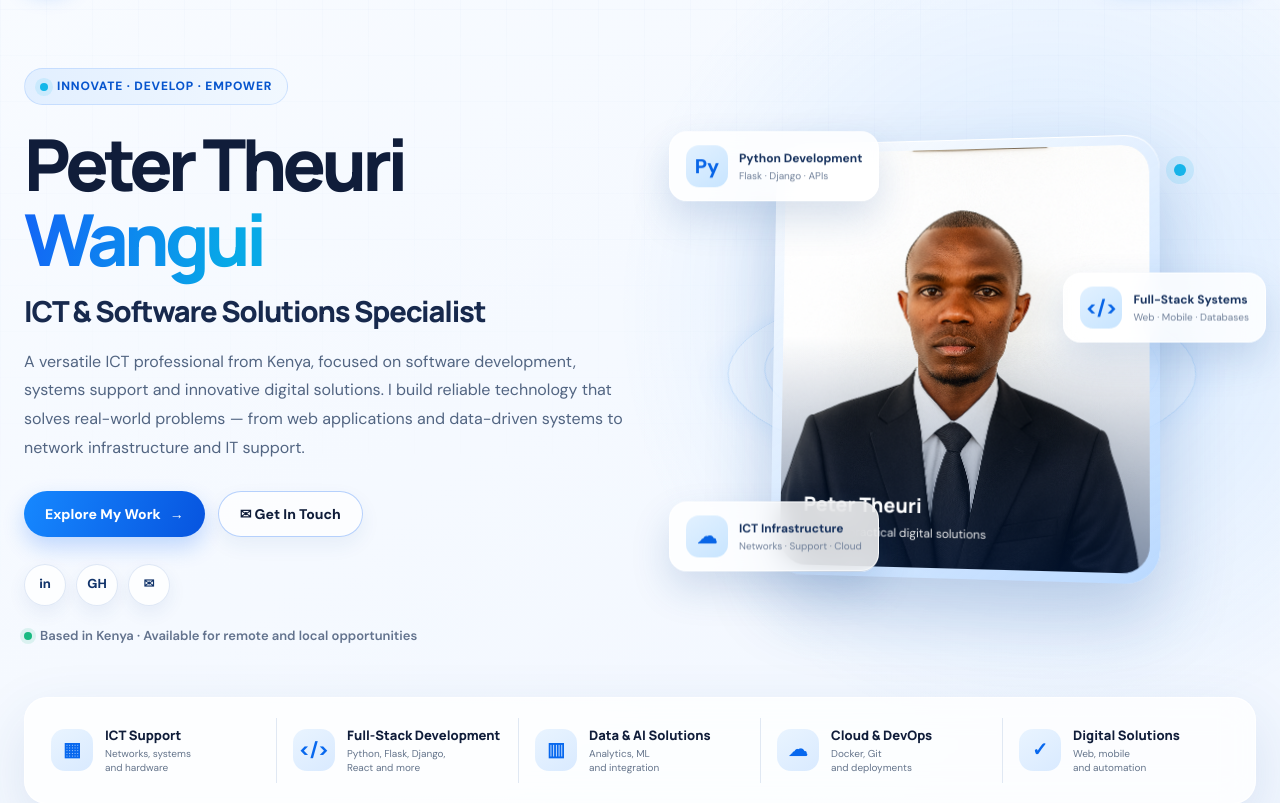
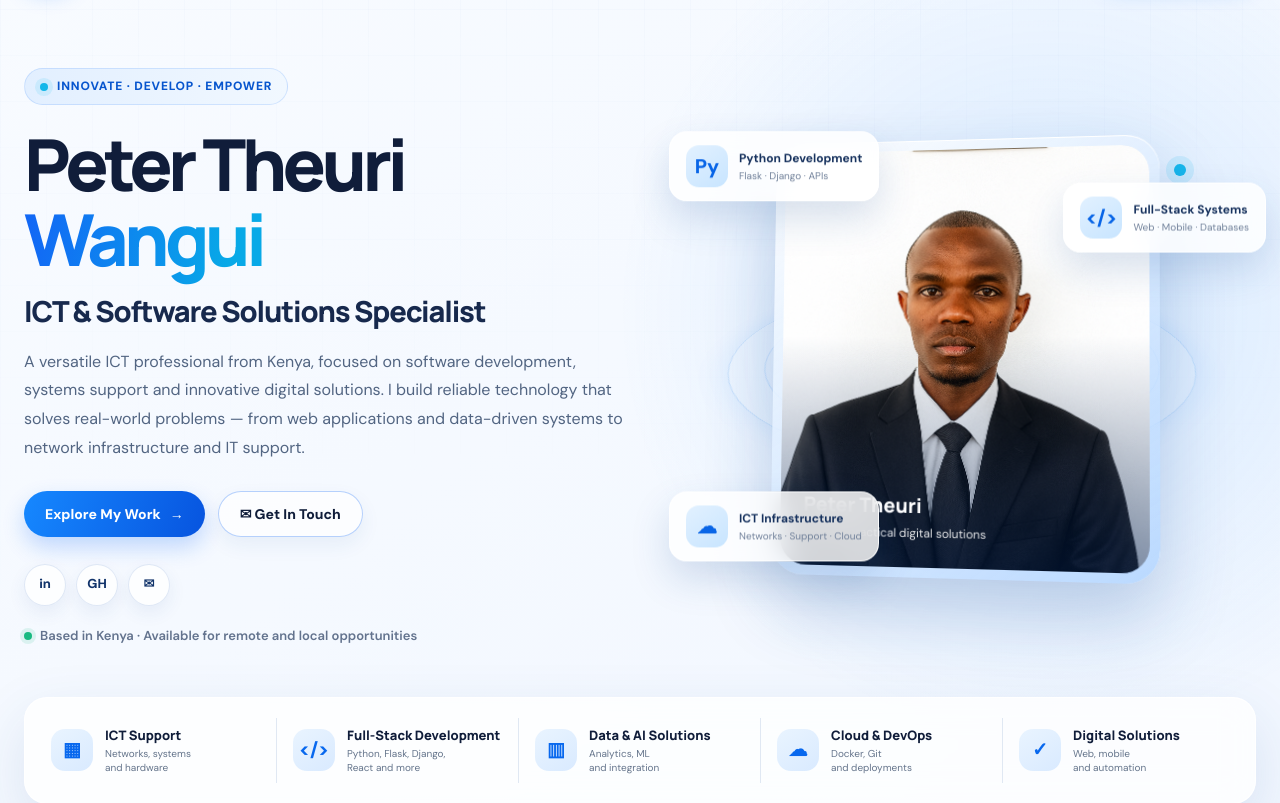
Before and after one commit to Petertheuriwangui/Myprofile, a Flask app: page / in a window 1280 px wide. Shown: the part 83-886 px from the top of the page. Run offline with Flask 3, Linux system fonts and the light colour scheme.

Commit message:
Update index.html

```diff
--- a/templates/index.html
+++ b/templates/index.html
@@ -134,8 +134,8 @@
     .float-card b{display:block;font-size:12px;color:#17325e}
     .float-card small{display:block;color:#71819a;font-size:10px}
     .float-python{top:48px;left:0}
-    .float-code{top:190px;right:-10px;animation-delay:-1.7s}
-    .float-cloud{bottom:50px;left:0;animation-delay:-3s}
+    .float-code{top:100px;right:-10px;animation-delay:-1.7s}
+    .float-cloud{bottom:60px;left:0;animation-delay:-3s}
     .orbit-dot{position:absolute;width:12px;height:12px;border-radius:50%;background:#16b8ed;box-shadow:0 0 0 8px rgba(22,184,237,.13);top:72px;right:70px}
 
     /* Expertise strip */
```
